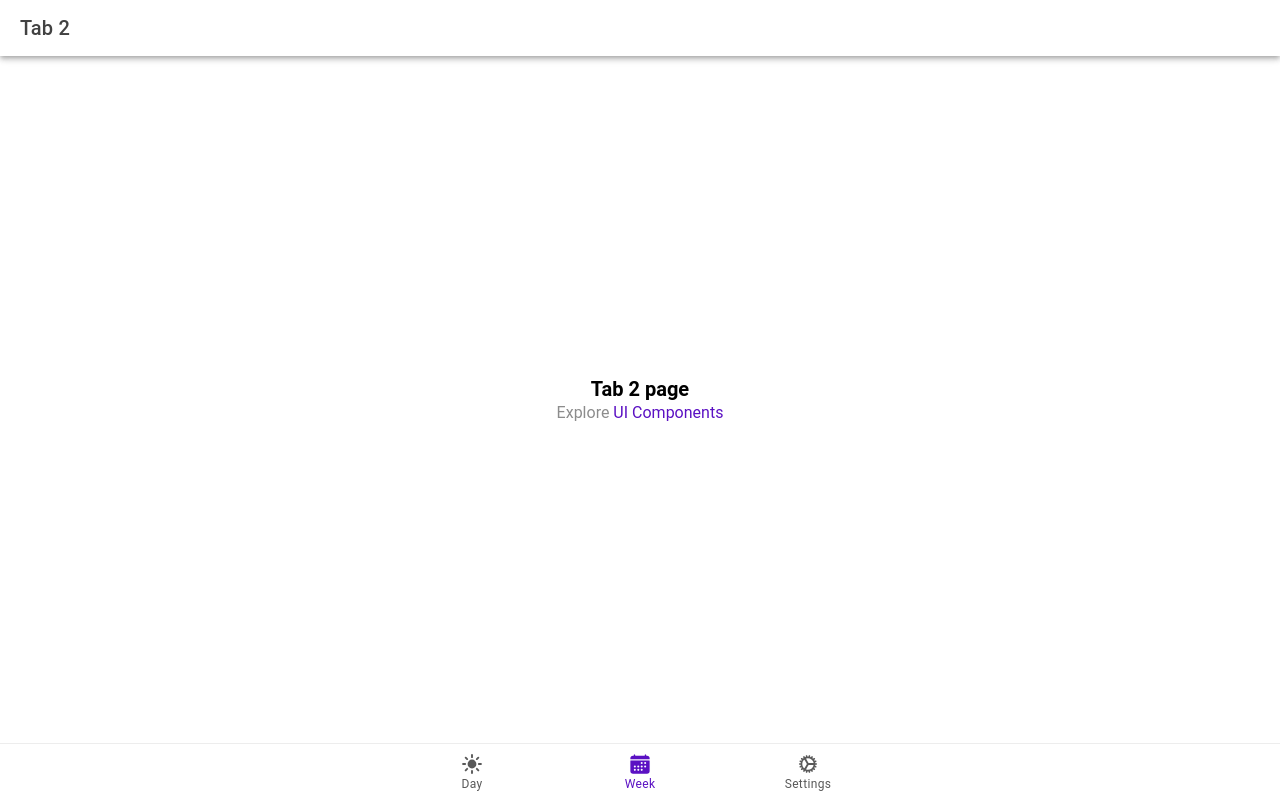
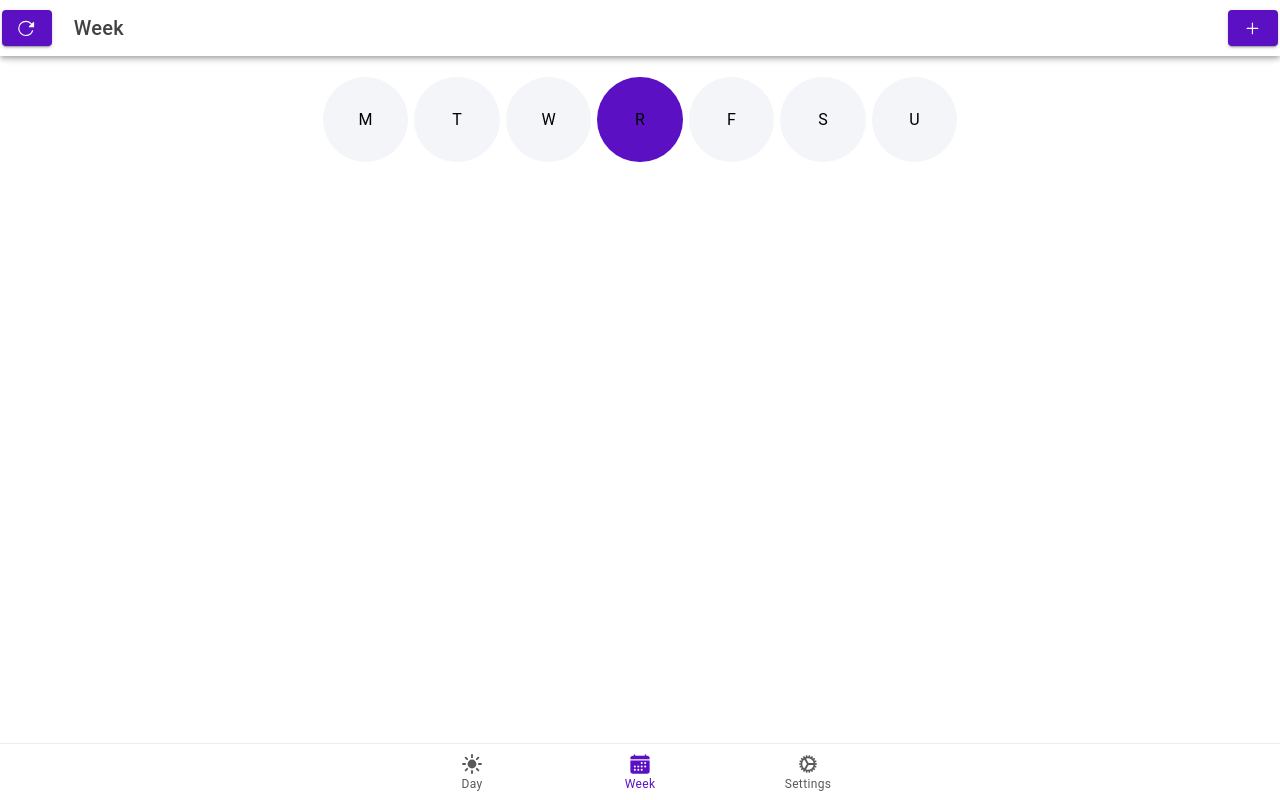
Before and after one commit to L42ARO/karpiem, a React (Vite) app in the folder karpiem_react/karpiem/: page /tab2 in a window 1280 px wide. Built offline with nearby package versions, Linux system fonts and the light colour scheme.

Commit message:
added date circles closes #17

```diff
--- a/karpiem_react/karpiem/src/pages/Tab2.css
+++ b/karpiem_react/karpiem/src/pages/Tab2.css
@@ -0,0 +1,12 @@
+.day_circle{
+    display: flex;
+    justify-content: center;
+    background-color: var(--ion-color-light);
+    border-radius: 50%;
+    align-items: center;
+    margin: 0 0.2rem 0.5rem;
+    aspect-ratio: 1/1;
+}
+.day_circle.today{
+    background-color: var(--ion-color-primary) !important;
+}
--- a/karpiem_react/karpiem/src/pages/Tab2.tsx
+++ b/karpiem_react/karpiem/src/pages/Tab2.tsx
@@ -1,22 +1,51 @@
-import { IonContent, IonHeader, IonPage, IonTitle, IonToolbar } from '@ionic/react';
+import { IonButton, IonCol, IonContent, IonGrid, IonHeader, IonIcon, IonPage, IonRefresher, IonRefresherContent, IonRow, IonTitle, IonToolbar, RefresherEventDetail } from '@ionic/react';
 import ExploreContainer from '../components/ExploreContainer';
 import './Tab2.css';
+import { add, reload, timeOutline } from 'ionicons/icons';
+import { useEffect, useState } from 'react';
 
 const Tab2: React.FC = () => {
+  const [today, setToday] = useState<'M' | 'T' | 'W' | 'R' | 'F' | 'S' | 'U'>('M');
+
+  useEffect(() => {
+    //Figure out what day it is
+    const present = new Date();
+    const day = present.getDay();
+    setToday(day == 0 ? 'U' : day == 1 ? 'M' : day == 2 ? 'T' : day == 3 ? 'W' : day == 4 ? 'R' : day == 5 ? 'F' : 'S');
+  }, []);
+  function handleRefresh(event: CustomEvent<RefresherEventDetail>) {
+    setTimeout(() => {
+      event.detail.complete();
+    }, 1000);
+  }
   return (
     <IonPage>
       <IonHeader>
         <IonToolbar>
-          <IonTitle>Tab 2</IonTitle>
+          <IonButton slot="start" color="primary">
+            <IonIcon icon={reload} />
+          </IonButton>
+          <IonTitle>Week</IonTitle>
+          <IonButton slot="end" color="primary" id="add-activity-trigger">
+            <IonIcon icon={add} />
+          </IonButton>
         </IonToolbar>
       </IonHeader>
-      <IonContent fullscreen>
-        <IonHeader collapse="condense">
-          <IonToolbar>
-            <IonTitle size="large">Tab 2</IonTitle>
-          </IonToolbar>
-        </IonHeader>
-        <ExploreContainer name="Tab 2 page" />
+      <IonContent fullscreen={true} className='ion-padding-top'>
+        <IonRefresher slot="fixed" onIonRefresh={handleRefresh}>
+          <IonRefresherContent></IonRefresherContent>
+        </IonRefresher>
+        <IonGrid fixed={true}>
+          <IonRow className='ion-justify-content-center ion-padding-horizontal'>
+            {['M', 'T', 'W', 'R', 'F', 'S', 'U'].map((day, i) => {
+              return <IonCol key={i} size="1.5" size-md="1" className='ion-no-padding'>
+                <div className={`day_circle ${day===today?"today":''}`}>
+                  {day}
+                </div>
+              </IonCol>
+            })}
+          </IonRow>
+        </IonGrid>
       </IonContent>
     </IonPage>
   );
```
